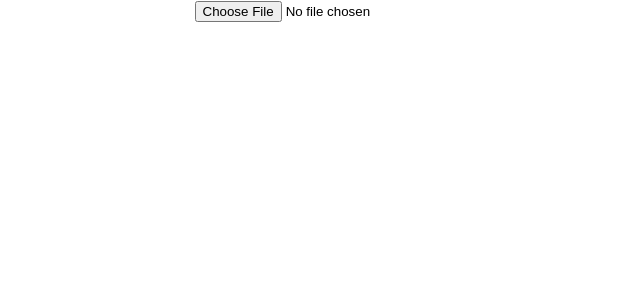
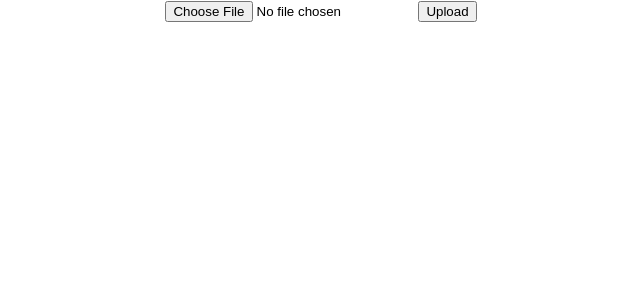
Before and after one commit to chinying/s3-multipart-upload-sample, a React (Create React App) app in the folder frontend/: page / in a window 1280 px wide. Shown: the top 300 px of the page, without its empty margins (319-959 px from the left). Built offline with nearby package versions, Linux system fonts and the light colour scheme.

Commit message:
Add onclick handler for upload

```diff
--- a/frontend/src/components/Upload.tsx
+++ b/frontend/src/components/Upload.tsx
@@ -50,6 +50,19 @@ export default class Upload extends React.Component<Props, State> {
     }
   }
 
+  async uploadHandler(event: React.MouseEvent) {
+    event.preventDefault()
+    try {
+      await this.upload()
+    } catch (err) {
+      console.error(err)
+    }
+  }
+
+  private async upload() {
+    // TODO
+  }
+
   render () {
     return (
       <div>
@@ -59,6 +72,13 @@ export default class Upload extends React.Component<Props, State> {
             type="file"
             onChange={this.fileChangeHandler.bind(this)}
           />
+
+          <button
+            type="submit"
+            onClick={this.uploadHandler}
+          >
+            Upload
+          </button>
         </form>
       </div>
     )
```
